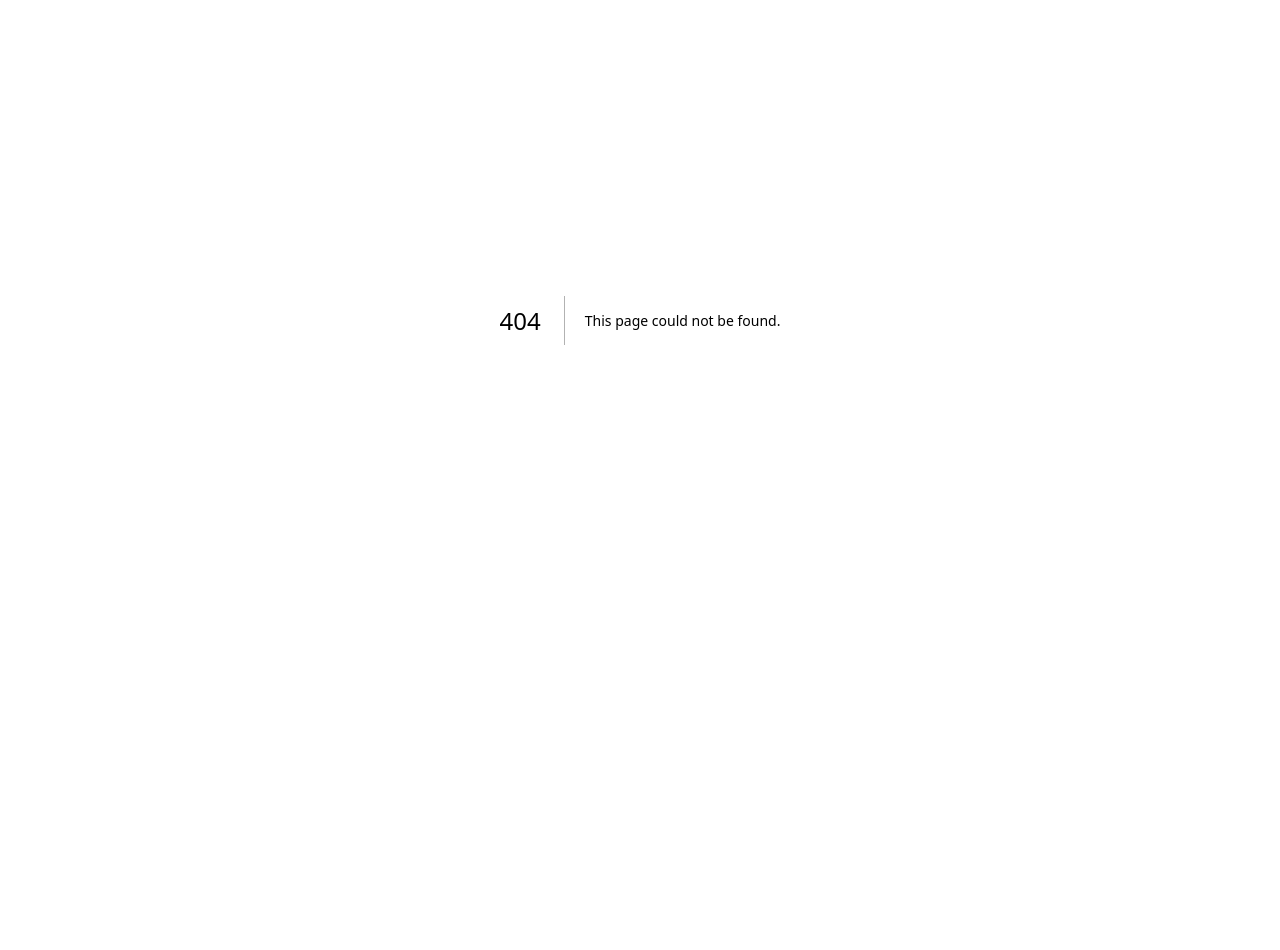
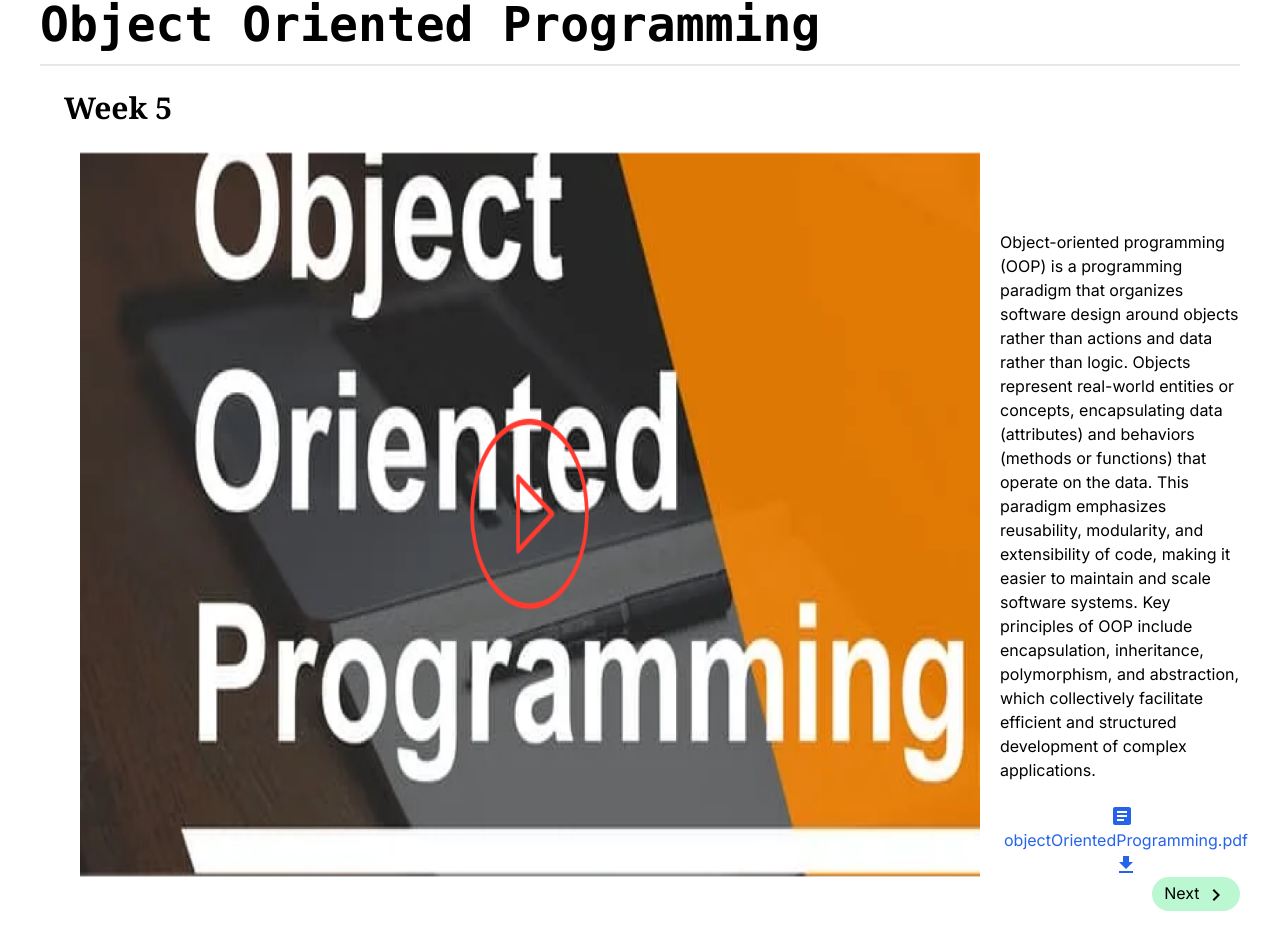
Before and after one commit to wwen04/EqualEd, a Next.js app: page /student/course/cs50 in a window 1280 px wide. Before the commit this address had no page. Shown: the part 168-1118 px from the top of the page. Before the commit the page ends 888 px from the top, so only its background shows below. Built offline with nearby package versions, Linux system fonts and the light colour scheme.

Commit message:
cs50s course page

```diff
--- /dev/null
+++ b/app/student/course/cs50/page.tsx
@@ -0,0 +1,55 @@
+import Image from "next/image";
+import React from "react";
+import NavigateNextIcon from "@mui/icons-material/NavigateNext";
+import FileDownloadIcon from "@mui/icons-material/FileDownload";
+import ArticleIcon from "@mui/icons-material/Article";
+
+const page = () => {
+  return (
+    <>
+      <div className="p-10">
+        <h1 className="text-4xl font-bold font-mono">IM1003</h1>
+        <h2 className="text-5xl font-bold font-mono flex justify-between border-b-2 border-gray-200 pb-4">
+          Object Oriented Programming
+        </h2>
+        <div className="p-6 text-3xl font-serif font-bold">Week 5</div>
+        <div className="ml-10 flex">
+          <Image
+            src="/thumbnail.png"
+            alt="thumbnail"
+            height={600}
+            width={900}
+          />
+          <div>
+            <p className="ml-5 mt-20">
+              Object-oriented programming (OOP) is a programming paradigm that
+              organizes software design around objects rather than actions and
+              data rather than logic. Objects represent real-world entities or
+              concepts, encapsulating data (attributes) and behaviors (methods
+              or functions) that operate on the data. This paradigm emphasizes
+              reusability, modularity, and extensibility of code, making it
+              easier to maintain and scale software systems. Key principles of
+              OOP include encapsulation, inheritance, polymorphism, and
+              abstraction, which collectively facilitate efficient and
+              structured development of complex applications.
+            </p>
+            <button type="button" className="pl-6 pt-5 text-blue-600">
+              <ArticleIcon className="mr-2" />
+              objectOrientedProgramming.pdf <FileDownloadIcon />{" "}
+            </button>
+          </div>
+        </div>
+        <div className="flex justify-end">
+          <button
+            className="hover:bg-green-700 hover:text-white bg-green-200 rounded-full px-3 py-1"
+            type="button"
+          >
+            Next <NavigateNextIcon />
+          </button>
+        </div>
+      </div>
+    </>
+  );
+};
+
+export default page;
--- a/app/student/page.tsx
+++ b/app/student/page.tsx
@@ -8,7 +8,7 @@ const courses: any = [
     courseTitle: "CS50: Introduction to Computer Science",
     teacher: "David J. Malan",
     image: "cs.jpg",
-    link: "/",
+    link: "student/course/cs50",
     description:
       "This course teaches you how to solve problems, both with and without code, with an emphasis on correctness, design, and style.",
     progress: 50,
@@ -18,7 +18,7 @@ const courses: any = [
     courseTitle: "Data Structures and Algorithm",
     teacher: "Elon Musk",
     image: "ds.jpg",
-    link: "/",
+    link: "student/course/cs50",
     description:
       "Embark on a journey to master the essential concepts of data structures and algorithms in this comprehensive course",
     progress: 87,
@@ -63,7 +63,7 @@ export default function StudentPage() {
         {courses.map((course: any, index: number) => {
           return (
             <Link
-              href="/"
+              href={course.link}
               className="w-full border border-gray-300 rounded-xl flex flex-row overflow-clip group hover:scale-y-110 transition-all"
               key={index}
             >
```
Also changed, not shown: public/thumbnail.png (added).
